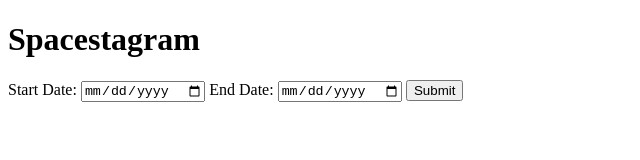
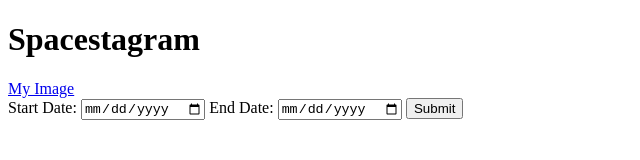
Before and after one commit to JMan4342/Spacestagram, a plain HTML site: page index.html in a window 1280 px wide. Shown: the whole page, without its empty margins (0-640 px from the left). Drawn offline with Linux system fonts and the light colour scheme.

Commit message:
Add link on home page to myImage page

```diff
--- a/index.html
+++ b/index.html
@@ -9,6 +9,10 @@
     <header>
       <h1>Spacestagram</h1>
     </header>
+
+    <nav>
+      <a href="file:///C:/Users/jgman/Professional/Assessments/Spacestagram/myImage.html">My Image</a>
+    </nav>
 
     <section>
       <div id="dateSearch">
```
